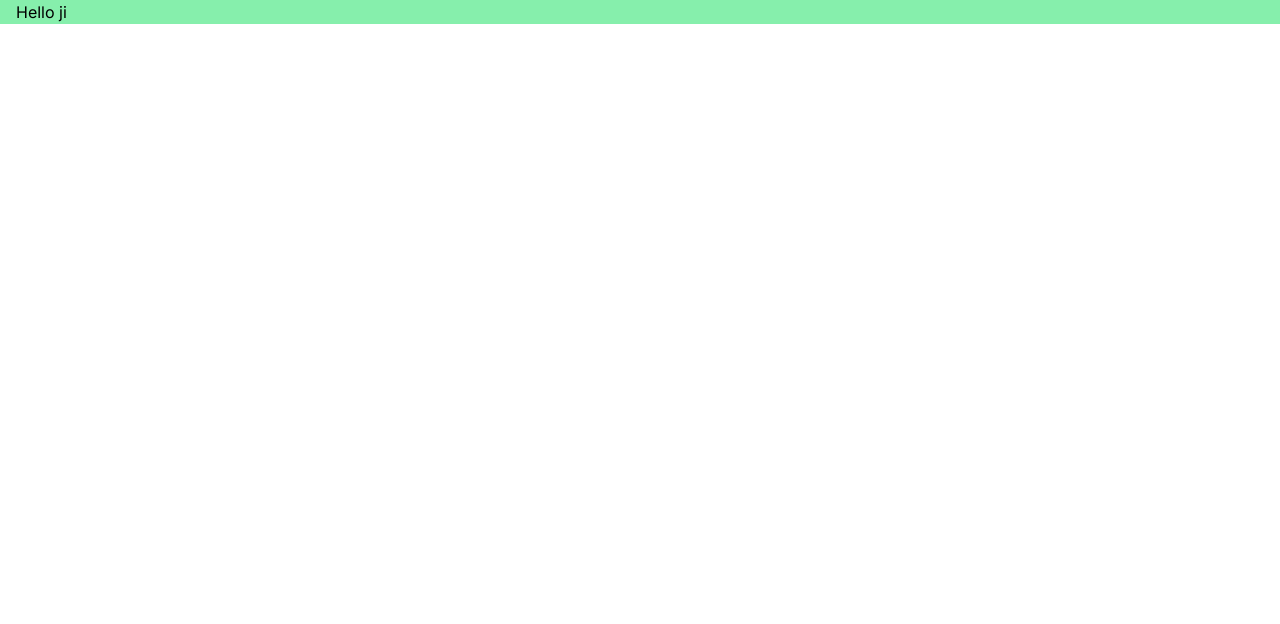
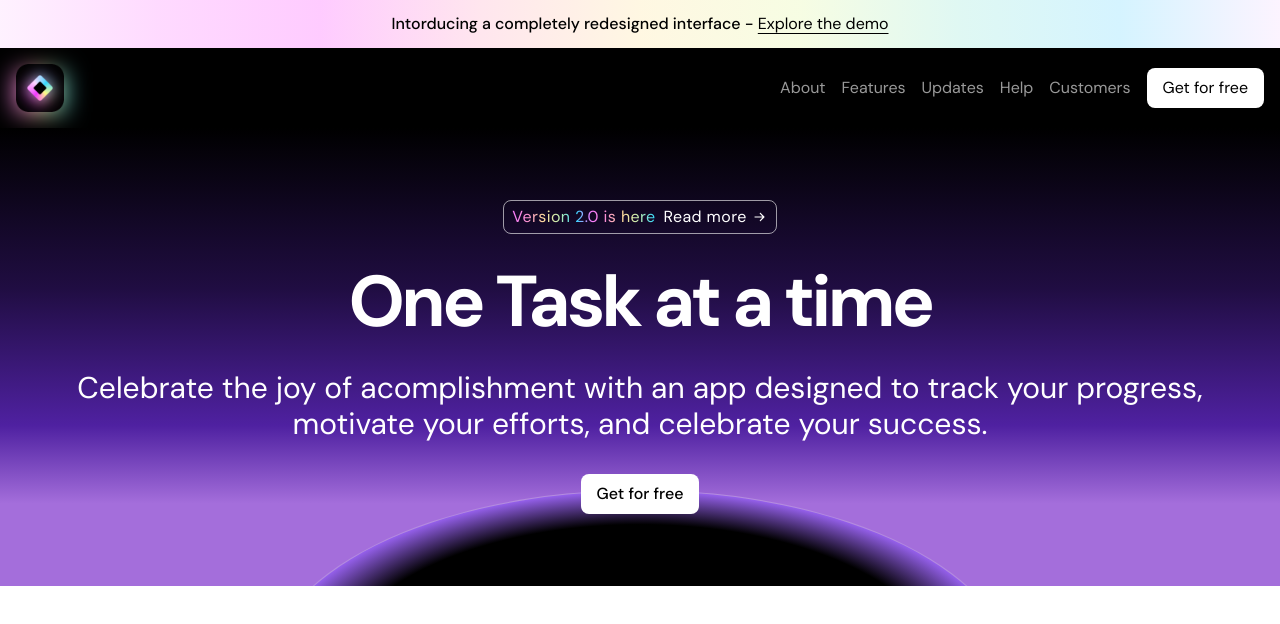
Before and after one commit to pranavtartey/dark-ui-page, a Next.js app: page / in a window 1280 px wide. Shown: the top 624 px of the page. Built offline with nearby package versions, Linux system fonts and the light colour scheme.

Commit message:
Added the hero section

```diff
--- a/app/components/Banner.tsx
+++ b/app/components/Banner.tsx
@@ -1,3 +1,15 @@
+import ArrowIcon from "../assets/icons/arrow-w.svg";
 export const Banner = () => {
-  return null;
+  return (
+    <div className="py-3 text-center bg-[linear-gradient(to_right,rgb(254,236,255,_.7),rgb(254,202,255,_.7),rgb(254,181,255,_.7),rgb(255,219,231,_.7),rgb(255,244,214,_.7),rgb(243,252,215,_.7),rgb(210,245,238,_.7),rgb(195,239,255,_.7),rgb(251,239,255,_.7))]">
+      <div className="container">
+        <p className="">
+          <span className="font-medium max-md:hidden">Intorducing a completely redesigned interface -</span>{" "}
+          <a className="underline underline-offset-4 " href="#">
+            Explore the demo
+          </a>
+        </p>
+      </div>
+    </div>
+  );
 };
--- a/app/components/Hero.tsx
+++ b/app/components/Hero.tsx
@@ -1,3 +1,35 @@
+import ArrowIcon from "@/app/assets/icons/arrow-w.svg";
 export const Hero = () => {
-  return null;
+  return (
+    <section className="bg-black bg-[linear-gradient(to_bottom,#000,#200D42_35%,#4F21A1_65%,#A46EDB_82%)] py-[72px] relative overflow-clip">
+      <div className="absolute h-[375px] w-[750px] rounded-[100%] left-1/2 -translate-x-1/2 border border-[#B48CDE] bg-[radial-gradient(closest-side,#000_82%,#9560Eb)] top-[calc(100%-96px)]"></div>
+      <div className="container relative">
+        <div className="flex items-center justify-center">
+          <a
+            className="border border-white/60 text-white py-1 px-2 rounded-lg tracking-wide inline-flex gap-2 justify-center items-center "
+            href="#"
+          >
+            <span className="text-transparent bg-[linear-gradient(to_right,#F87BFF,#FB92CF,#FFDD9B,#C2F0B1,#2FD8FE,#F87BFF,#FB92CF,#FFDD9B,#C2F0B1,#2FD8FE)] bg-clip-text">
+              Version 2.0 is here
+            </span>{" "}
+            <span className="flex items-center justify-center gap-1">
+              <span>Read more</span>
+              <ArrowIcon />
+            </span>
+          </a>
+        </div>
+        <h1 className="text-white text-7xl font-bold text-center tracking-tighter mt-8">
+          One Task at a time
+        </h1>
+        <p className="text-white text-center text-3xl mt-8">
+          Celebrate the joy of acomplishment with an app designed to track your
+          progress, motivate your efforts, and celebrate your success.
+        </p>
+        <div className="flex justify-center items -center mt-8 font-medium">
+          <button className="btn">Get for free</button>
+        </div>
+      </div>
+
+    </section>
+  );
 };
--- a/app/components/Navbar.tsx
+++ b/app/components/Navbar.tsx
@@ -1,3 +1,40 @@
+import logo from "@/app/assets/images/logosaas.png";
+import HamburgerIcon from "@/app/assets/icons/menu.svg";
+import Image from "next/image";
 export const Navbar = () => {
-  return null;
+  return (
+    <div className="bg-black">
+      <div className="px-4 bg-black">
+        <div className="py-4 flex justify-between items-center">
+          <div className="relative">
+            <div className="absolute top-2 bottom-0 w-full bg-[linear-gradient(to_right,#F87BFF,#FB92CF,#FFDD9B,#C2F0B1,#2FD8FE)] blur-md"></div>
+            <Image src={logo} alt="logoImage" className="h-12 w-12 relative" />
+          </div>
+          <div className="border border-white/60 h-10 w-10 inline-flex justify-center items-center rounded-lg sm:hidden">
+            <HamburgerIcon className="text-white" />
+          </div>
+          <nav className="max-sm:hidden flex gap-4 justify-center items-center">
+            <a className="link" href="#">
+              About
+            </a>
+            <a className="link" href="#">
+              Features
+            </a>
+            <a className="link" href="#">
+              Updates
+            </a>
+            <a className="link" href="#">
+              Help
+            </a>
+            <a className="link" href="#">
+              Customers
+            </a>
+            <button className="btn">
+              Get for free
+            </button>
+          </nav>
+        </div>
+      </div>
+    </div>
+  );
 };
--- a/app/globals.css
+++ b/app/globals.css
@@ -1,3 +1,13 @@
 @tailwind base;
 @tailwind components;
 @tailwind utilities;
+
+@layer components {
+    .link {
+        @apply text-white/60 hover:text-white transition
+    }
+
+    .btn {
+        @apply bg-white py-2 px-4 rounded-lg
+    }
+}
--- a/app/layout.tsx
+++ b/app/layout.tsx
@@ -1,8 +1,9 @@
 import type { Metadata } from "next";
-import { Inter } from "next/font/google";
+import { DM_Sans, Inter } from "next/font/google";
 import "./globals.css";
+import clsx from "clsx";
 
-const inter = Inter({ subsets: ["latin"] });
+const dmSans = DM_Sans({ subsets: ["latin"] });
 
 export const metadata: Metadata = {
   title: "Create Next App",
@@ -16,7 +17,7 @@ export default function RootLayout({
 }>) {
   return (
     <html lang="en">
-      <body className={inter.className}>{children}</body>
+      <body className={clsx(dmSans.className, "antialiased")}>{children}</body>
     </html>
   );
 }
--- a/app/page.tsx
+++ b/app/page.tsx
@@ -1,9 +1,13 @@
-import Image from "next/image";
+import { Banner } from "./components/Banner";
+import { Hero } from "./components/Hero";
+import { Navbar } from "./components/Navbar";
 
 export default function Home() {
   return (
-    <div className="container bg-green-300">
-      <div>Hello ji</div>
-    </div>
+    <>
+    <Banner />
+    <Navbar />
+    <Hero />
+    </>
   );
 }
--- a/next.config.mjs
+++ b/next.config.mjs
@@ -1,4 +1,32 @@
 /** @type {import('next').NextConfig} */
-const nextConfig = {};
+const nextConfig = {
+    webpack(config) {
+        // Grab the existing rule that handles SVG imports
+        const fileLoaderRule = config.module.rules.find((rule) =>
+          rule.test?.test?.('.svg'),
+        )
+
+        config.module.rules.push(
+          // Reapply the existing rule, but only for svg imports ending in ?url
+          {
+            ...fileLoaderRule,
+            test: /\.svg$/i,
+            resourceQuery: /url/, // *.svg?url
+          },
+          // Convert all other *.svg imports to React components
+          {
+            test: /\.svg$/i,
+            issuer: fileLoaderRule.issuer,
+            resourceQuery: { not: [...fileLoaderRule.resourceQuery.not, /url/] }, // exclude if *.svg?url
+            use: ['@svgr/webpack'],
+          },
+        )
+
+        // Modify the file loader rule to ignore *.svg, since we have it handled now.
+        fileLoaderRule.exclude = /\.svg$/i
+
+        return config
+      },
+};
 
 export default nextConfig;
```
Also changed, not shown: package.json (+7 -5 lines), 1 other file (tests, documents, lock files or other folders).
